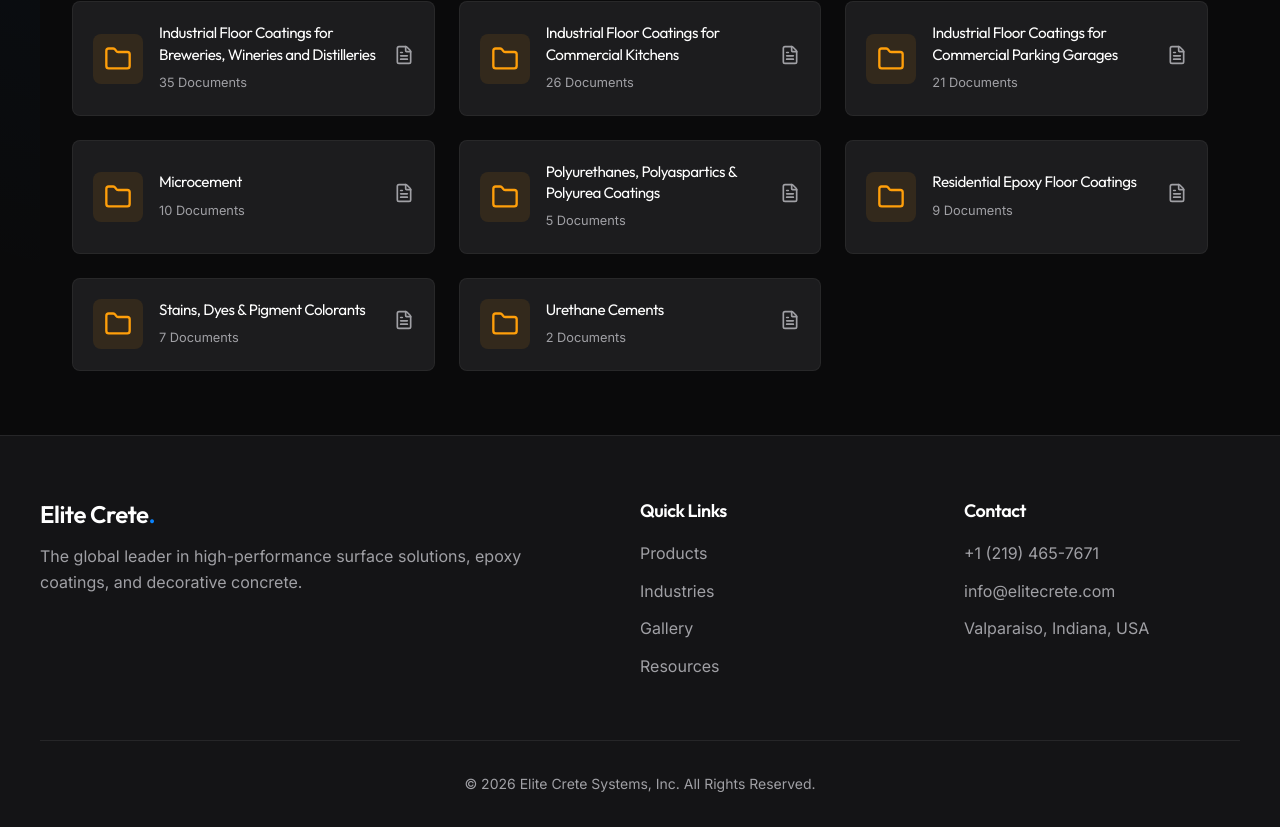
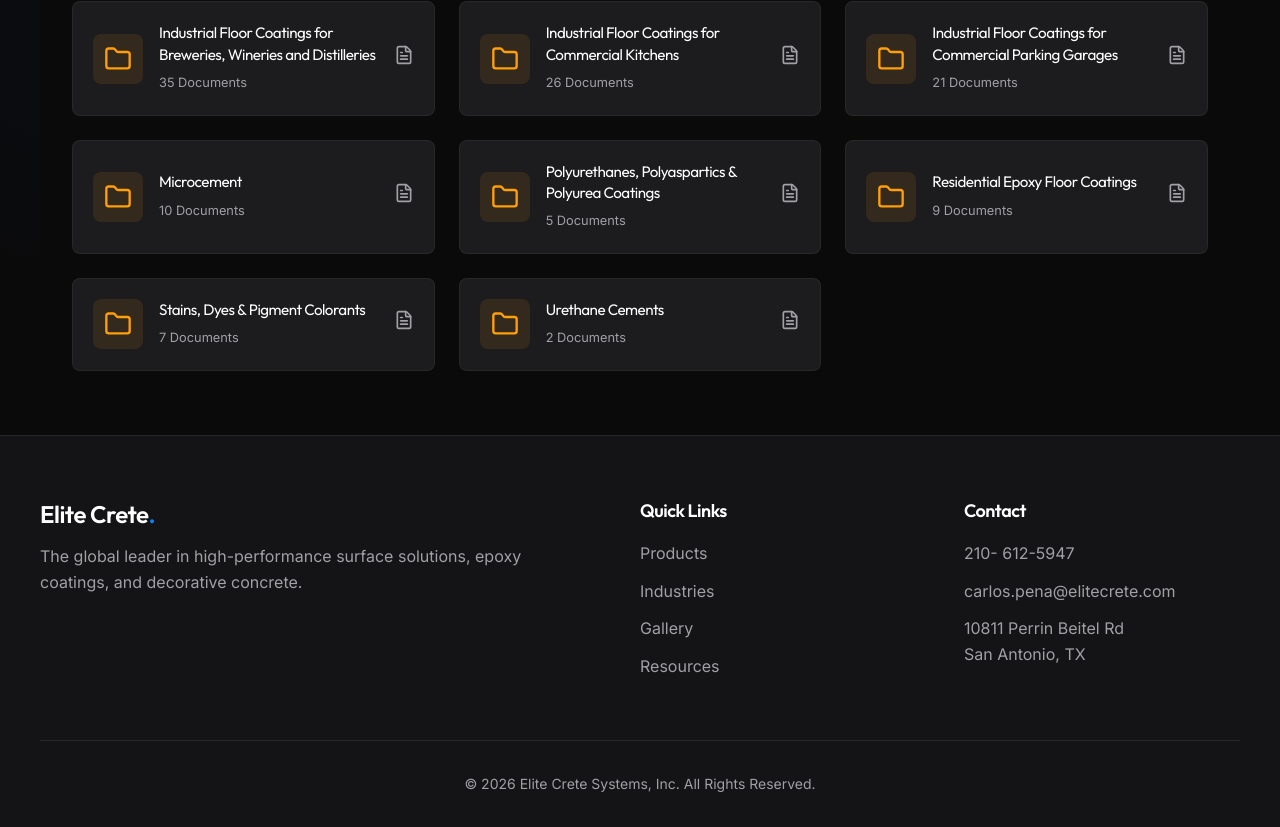
Before and after one commit to toonzkorner-lab/eliteconcrete, a React (Vite) app: page /resources in a window 1280 px wide. Shown: the part 1483-2310 px from the top of the page. Built offline with nearby package versions, Linux system fonts and the light colour scheme.

Commit message:
Update contact information

```diff
--- a/src/components/Footer.jsx
+++ b/src/components/Footer.jsx
@@ -22,9 +22,9 @@
         <div className="footer-col">
           <h4>Contact</h4>
           <address style={{ fontStyle: 'normal' }}>
-            <a href="tel:+12194657671" aria-label="Call Elite Crete Systems">+1 (219) 465-7671</a>
-            <a href="mailto:info@elitecrete.com" aria-label="Email Elite Crete Systems">info@elitecrete.com</a>
-            <p>Valparaiso, Indiana, USA</p>
+            <a href="tel:210-612-5947" aria-label="Call Elite Crete Systems">210- 612-5947</a>
+            <a href="mailto:carlos.pena@elitecrete.com" aria-label="Email Elite Crete Systems">carlos.pena@elitecrete.com</a>
+            <p>10811 Perrin Beitel Rd<br />San Antonio, TX</p>
           </address>
         </div>
       </div>
```
